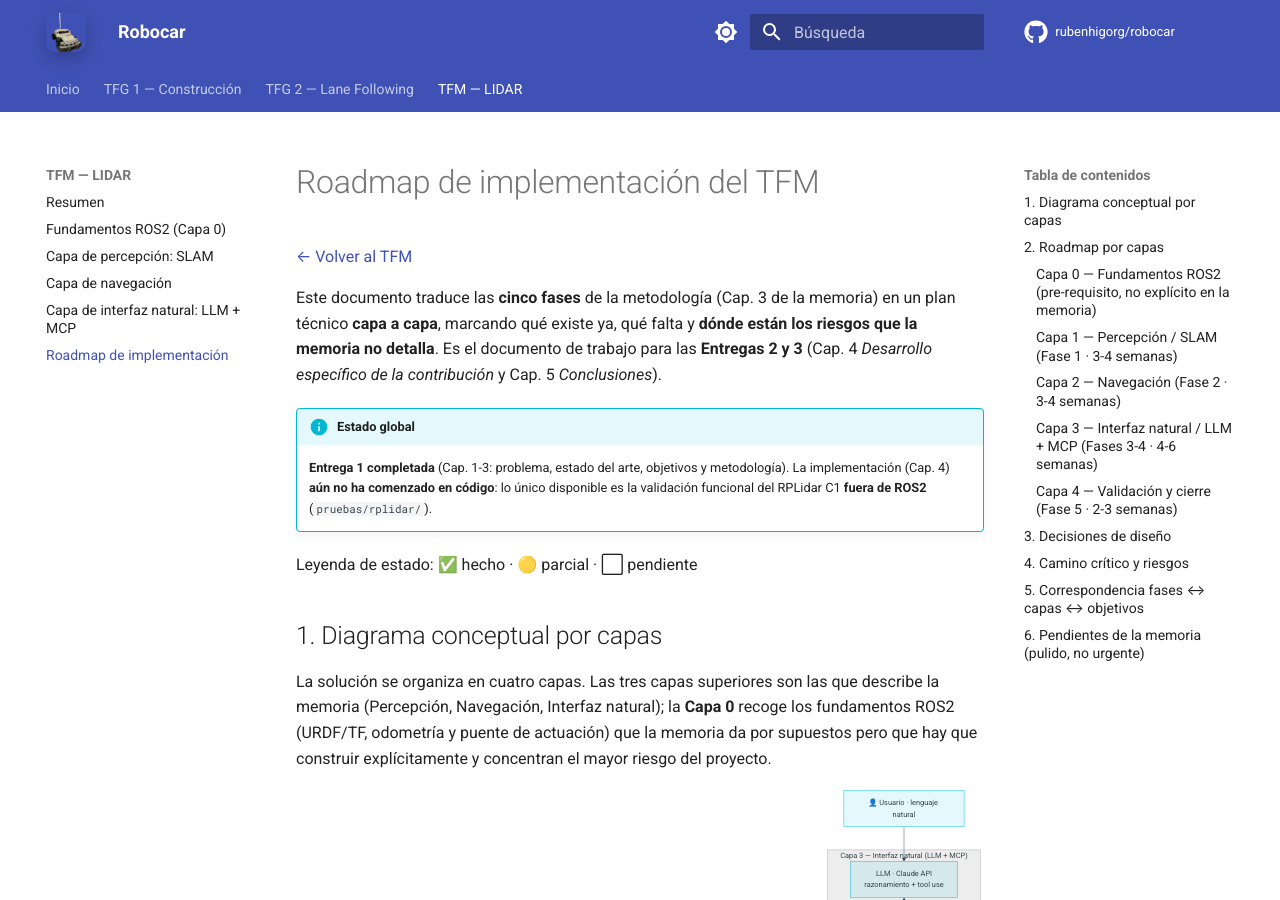
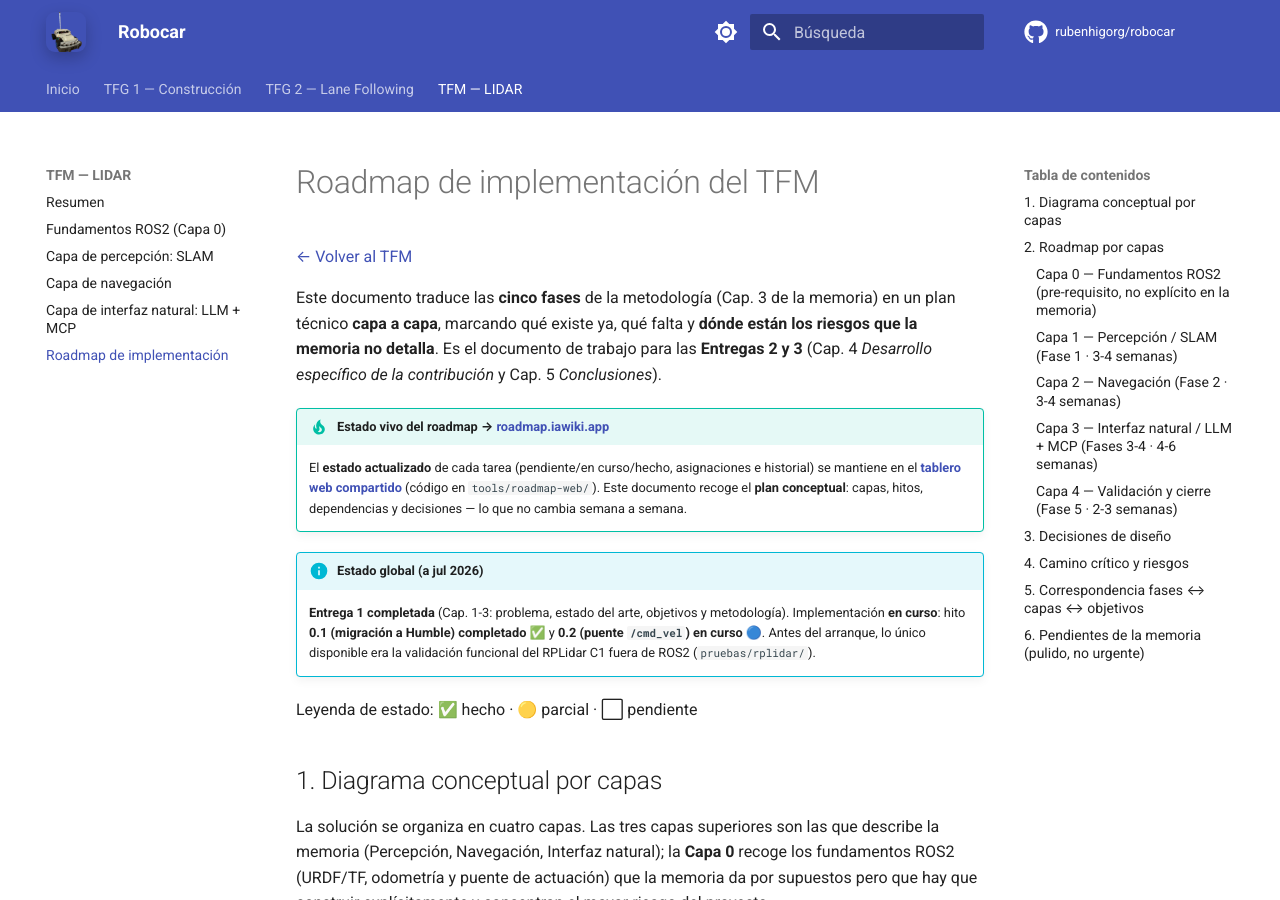
Before and after one commit to rubenhigorg/robocar, an MkDocs documentation site: the page built from docs/tfm/roadmap.md, in a window 1280 px wide and 900 px high. Built offline with MkDocs 1.6.1 and Material for MkDocs 9.7.7, drawn with Linux system fonts in a browser that asks for light colours; comment, search, counter and statistics services are not loaded.

Commit message:
docs(tfm): link live roadmap board and update implementation status
- roadmap.md ahora referencia roadmap.iawiki.app como estado vivo y
  refleja 0.1 completado / 0.2 en curso (MkDocs = plan conceptual,
  web = estado que cambia)
- README del TFM enlaza tablero y plan

Co-Authored-By: Claude Fable 5 <noreply@anthropic.com>

```diff
--- a/docs/tfm/roadmap.md
+++ b/docs/tfm/roadmap.md
@@ -7,10 +7,17 @@ plan técnico **capa a capa**, marcando qué existe ya, qué falta y **dónde es
 que la memoria no detalla**. Es el documento de trabajo para las **Entregas 2 y 3**
 (Cap. 4 *Desarrollo específico de la contribución* y Cap. 5 *Conclusiones*).
 
-!!! info "Estado global"
+!!! tip "Estado vivo del roadmap → [roadmap.iawiki.app](https://roadmap.iawiki.app)"
+    El **estado actualizado** de cada tarea (pendiente/en curso/hecho, asignaciones e
+    historial) se mantiene en el **[tablero web compartido](https://roadmap.iawiki.app)**
+    (código en `tools/roadmap-web/`). Este documento recoge el **plan conceptual**: capas,
+    hitos, dependencias y decisiones — lo que no cambia semana a semana.
+
+!!! info "Estado global (a jul 2026)"
     **Entrega 1 completada** (Cap. 1-3: problema, estado del arte, objetivos y metodología).
-    La implementación (Cap. 4) **aún no ha comenzado en código**: lo único disponible es la
-    validación funcional del RPLidar C1 **fuera de ROS2** (`pruebas/rplidar/`).
+    Implementación **en curso**: hito **0.1 (migración a Humble) completado** ✅ y
+    **0.2 (puente `/cmd_vel`) en curso** 🔵. Antes del arranque, lo único disponible era la
+    validación funcional del RPLidar C1 fuera de ROS2 (`pruebas/rplidar/`).
 
 Leyenda de estado: ✅ hecho · 🟡 parcial · ⬜ pendiente
 
@@ -95,8 +102,8 @@ Plan incremental de hitos (cada uno con una validación testable):
 
 | Hito | Objetivo | Cómo se valida | Decisión |
 |---|---|---|---|
-| **0.1** | **Migrar a Humble**: instalar `ros-humble-ros-base` + deps, recompilar workspace (`robocar_pkg`, `messages_pkg`, `teleop_twist_joy`), limpiar el entry point `controller_node` colgante; purgar Iron tras validar | `colcon build` limpio y nodos TFG arrancan en Humble | **D1 ✔ Humble** |
-| **0.2** | **Puente `/cmd_vel` → PCA9685** (Ackermann): `angular.z`→servo dirección (canal 2), `linear.x`→ESC (canales 0/1); calibrar velocidad máx., ángulo de dirección máx. y *wheelbase*. Refactor del modo autónomo actual de `car_control_node` | **Conducir el coche con el mando** vía `/cmd_vel` (teleop_twist_joy ya lo emite) | D4 |
+| **0.1** ✅ | **Migrar a Humble**: instalar `ros-humble-ros-base` + deps, recompilar workspace (`robocar_pkg`, `messages_pkg`, `teleop_twist_joy`), limpiar el entry point `controller_node` colgante; purgar Iron tras validar | `colcon build` limpio y nodos TFG arrancan en Humble | **D1 ✔ Humble** |
+| **0.2** 🔵 | **Puente `/cmd_vel` → PCA9685** (Ackermann): `angular.z`→servo dirección (canal 2), `linear.x`→ESC (canales 0/1); calibrar velocidad máx., ángulo de dirección máx. y *wheelbase*. Refactor del modo autónomo actual de `car_control_node` | **Conducir el coche con el mando** vía `/cmd_vel` (teleop_twist_joy ya lo emite) | D4 |
 | **0.3** | **URDF + TF**: `xacro` con `base_link`, `laser` (offset del montaje), `imu_link` y ruedas; `robot_state_publisher` + transforms estáticos | Árbol TF coherente en RViz (`base_link → laser`) | — |
 | **0.4** | **Odometría**: con D2=A no se monta odom de ruedas; se deja a Cartographer estimar la pose por *scan-matching*. Reservado el nodo encoder + modelo-bicicleta para la opción B | Se valida en la Capa 1 (pose estable en Cartographer) | **D2 ✔ A** |
 | **0.5** | **Sanear `/imu`**: añadir `header` (timestamp + `frame_id`) y covarianzas a `accelerometer_node` | `/imu` válido para `robot_localization` (solo crítico si se migra a D2=B) | (D2) |
```
Also changed, not shown: docs/tfm/README.md (+4 -1 lines).
